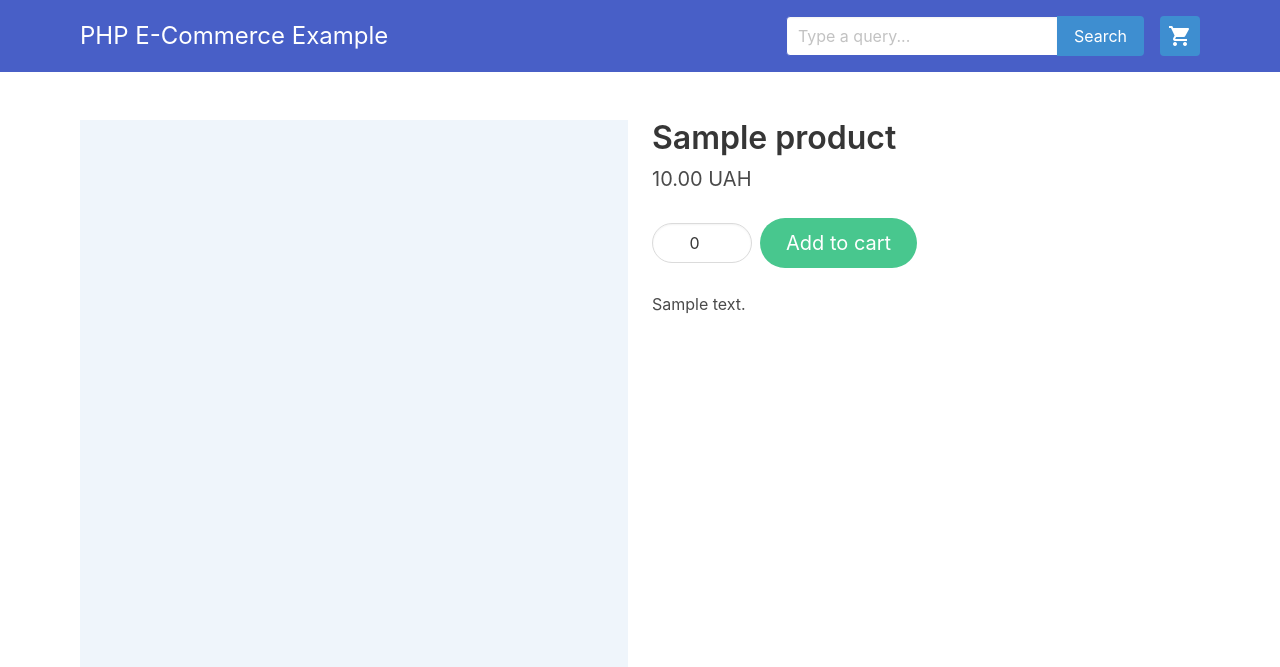
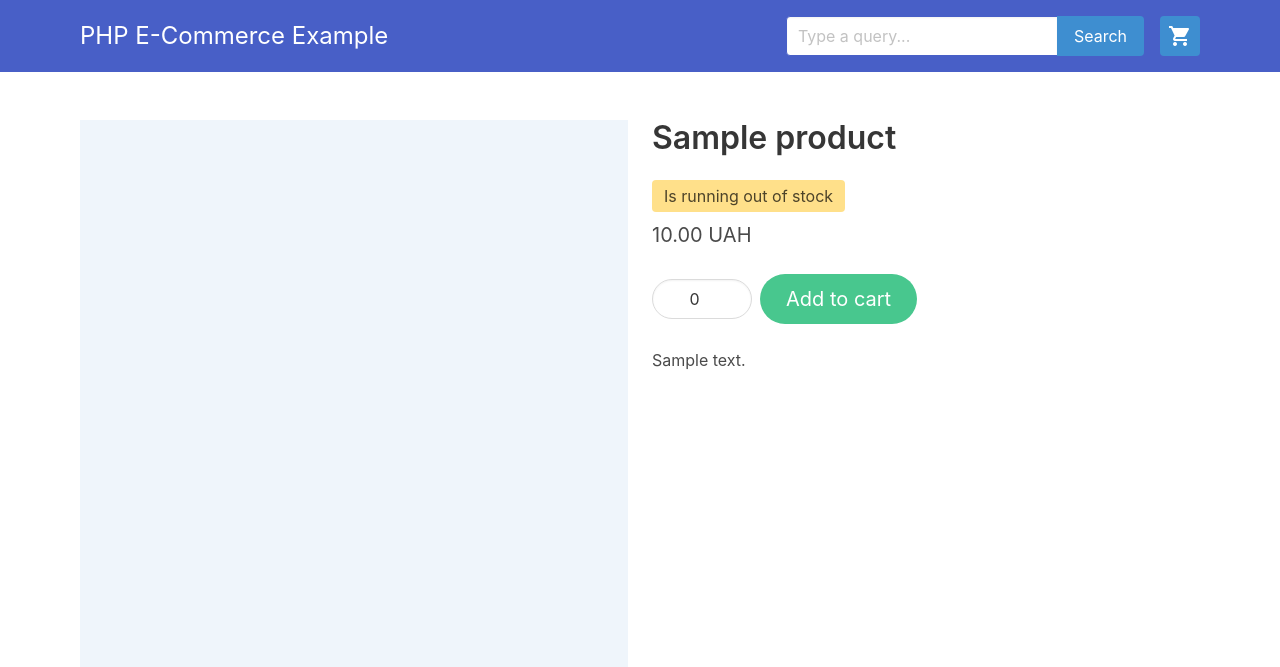
Before and after one commit to ArtemGrachov/php-eshop, a PHP site: template app/views/customer/product.php in a window 1280 px wide. Shown: the top 667 px of the page. Run offline with PHP 8.4, Linux system fonts and the light colour scheme; the template is opened without the code that fills it: most values are stand-ins (such as "Sample title", 1, 10 or a date in 2020).

Commit message:
Product page stock checking

```diff
--- a/app/views/customer/product.php
+++ b/app/views/customer/product.php
@@ -14,9 +14,18 @@
             <h1 class="title mb-2">
                 <?= $product->name ?>
             </h1>
-            <div class="is-size-5 mb-5">
-                <?= number_format($product->price, 2, '.', '') ?>&nbsp;UAH
-            </div>
+            <?php if ($product->isOutOfStock): ?>
+                <span class="tag is-danger my-4 is-size-6">Out of stock</span>
+            <?php else: ?>
+                <?php if ($product->runningOutOfStock): ?>
+                    <span class="tag is-warning is-size-6 mt-4 mb-2">
+                        Is running out of stock
+                    </span>
+                <?php endif ?>
+                <div class="is-size-5 mb-5">
+                    <?= number_format($product->price, 2, '.', ' ') ?>&nbsp;UAH
+                </div>
+            <?php endif ?>
             <div class="mb-5">
                 <?php include(__DIR__ . '/../partials/product_cart_form.php'); ?>
             </div>
--- a/app/views/partials/cart_item.php
+++ b/app/views/partials/cart_item.php
@@ -13,7 +13,7 @@
             <?= $cartItem->name ?>
         </a>
         <div class="is-size-6 mb-2">
-            <?= number_format($cartItem->price, 2, '.', '') ?>&nbsp;UAH
+            <?= number_format($cartItem->price, 2, '.', ' ') ?>&nbsp;UAH
         </div>
         <form action="/order/update" method="POST">
             <input type="hidden" name="productId" value="<?= $cartItem->productId ?>" />
--- a/app/views/partials/cart_summary_item.php
+++ b/app/views/partials/cart_summary_item.php
@@ -13,10 +13,10 @@
             <?= $cartItem->name ?>
         </a>
         <div>
-            <?= number_format($cartItem->price, 2, '.', '') ?>&nbsp;UAH
+            <?= number_format($cartItem->price, 2, '.', ' ') ?>&nbsp;UAH
         </div>
     </div>
     <div class="is-flex-grow-0 is-flex-shrink-0 has-text-weight-semibold has-text-right">
-        <?= number_format($cartItem->total, 2, '.', '') ?>&nbsp;UAH
+        <?= number_format($cartItem->total, 2, '.', ' ') ?>&nbsp;UAH
     </div>
 </li>
--- a/app/views/partials/checkout_success_item.php
+++ b/app/views/partials/checkout_success_item.php
@@ -13,7 +13,7 @@
             <?= $cartItem->name ?>
         </a>
         <div class="is-size-6">
-            <?= number_format($cartItem->price, 2, '.', '') ?>&nbsp;UAH
+            <?= number_format($cartItem->price, 2, '.', ' ') ?>&nbsp;UAH
         </div>
     </div>
     <div class="is-flex-grow-0 is-flex-shrink-0 is-size-6 has-text-weight-semibold has-text-right">
--- a/app/views/partials/product_card.php
+++ b/app/views/partials/product_card.php
@@ -21,7 +21,7 @@
                     </span>
                 <?php endif ?>
                 <div class="has-color-dark">
-                    <?= number_format($product->price, 2, '.', '') ?>&nbsp;UAH
+                    <?= number_format($product->price, 2, '.', ' ') ?>&nbsp;UAH
                 </div>
             <?php endif ?>
         </div>
--- a/app/views/partials/product_list_row.php
+++ b/app/views/partials/product_list_row.php
@@ -6,7 +6,7 @@
         <?= $product->name ?>
     </td>
     <td>
-        <?= number_format($product->price, 2, '.', '') ?>&nbsp;UAH
+        <?= number_format($product->price, 2, '.', ' ') ?>&nbsp;UAH
     </td>
     <td>
         <?= $product->description ?>
```
